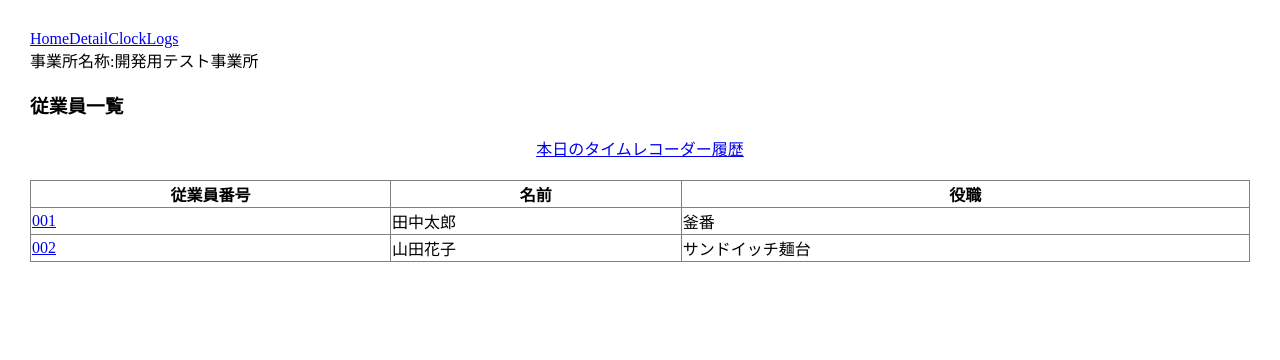
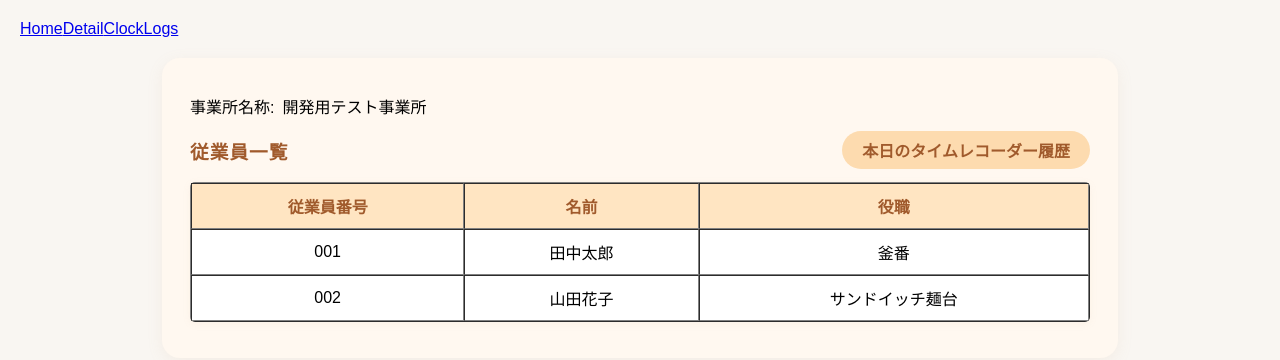
Before and after one commit to megumi-seki/brush-up-challenge, a React (Vite) app: page / in a window 1280 px wide. Shown: the top 360 px of the page. Built offline with nearby package versions, Linux system fonts and the light colour scheme.

Commit message:
style homepage

```diff
--- a/src/index.css
+++ b/src/index.css
@@ -1,41 +1,81 @@
-/* :root {
-  font-family: system-ui, Avenir, Helvetica, Arial, sans-serif;
-  line-height: 1.5;
-  font-weight: 400;
-
-  color-scheme: light dark;
-  color: rgba(255, 255, 255, 0.87);
-  background-color: #242424;
-
-  font-synthesis: none;
-  text-rendering: optimizeLegibility;
-  -webkit-font-smoothing: antialiased;
-  -moz-osx-font-smoothing: grayscale;
-} */
-
   body {
-    margin: 30px;
-    color: black;
+    font-family: 'Noto Sans JP', 'Yu Gothic', sans-serif;
+    background: #f9f6f2;
+    margin: 20px;
   }
 
-  table {
-    border-collapse: collapse;
-    width: 100%;
-    margin: 20px 0;
-  }
+  .container {
+  max-width: 900px;
+  margin: 20px auto;
+  background: #fff8f0;
+  border-radius: 18px;
+  box-shadow: 0 4px 16px rgba(200, 160, 120, 0.10);
+  padding: 36px 28px;
+}
 
-  .btn {
-    margin: 20px 0;
-    width: 150px;
-  }
+  h3 {
+  color: #a05a2c;
+  letter-spacing: 1px;
+}
+
+table {
+  width: 100%;
+  border-spacing: 0;
+  background: #fff;
+  border-radius: 5px;
+  box-shadow: 0 2px 8px rgba(200, 160, 120, 0.07);
+}
+
+th, td {
+  padding: 10px 15px;
+  text-align: center;
+}
+
+th {
+  background: #ffe5c2;
+  color: #a05a2c;
+}
+
+.tr-with-hover {
+  transition: background 0.2s;
+}
+
+.tr-with-hover:hover {
+  background: #fff3e0;
+  cursor: pointer;
+}
 
   .flex {
     display: flex;
   }
 
-  .btn-frame {
-    text-align: center;
+  .justify-between {
+    justify-content: space-between;
   }
+
+  .align-center {
+    align-items: center;
+  }
+
+  .gap-small {
+    gap: 0.5rem;
+  }
+
+.btn-frame a {
+  display: inline-block;
+  /* background: linear-gradient(90deg, #ffb36b, #ffd6a0); */
+  background: #fddbaf;
+  color: #a05a2c;
+  padding: 7px 20px;
+  border-radius: 20px;
+  text-decoration: none;
+  font-weight: bold;
+  transition: background 0.2s, color 0.2s;
+}
+
+.btn-frame a:hover {
+  background: #fdd197;
+}
 
   .px-small {
     padding-left: 15px;
@@ -93,6 +133,7 @@
     font-size: 10px;
   }
 
+
 /* @media (prefers-color-scheme: light) {
   :root {
     color: #213547;
--- a/src/pages/Home.tsx
+++ b/src/pages/Home.tsx
@@ -1,5 +1,5 @@
 import { useEffect, useState } from "react";
-import { Link } from "react-router-dom";
+import { Link, useNavigate } from "react-router-dom";
 
 type Employee = {
   id: string;
@@ -9,6 +9,7 @@ type Employee = {
 
 const Home = () => {
   const [employeees, setEmployees] = useState<Employee[]>([]);
+  const navigate = useNavigate();
 
   useEffect(() => {
     const storedData = localStorage.getItem("employees");
@@ -26,29 +27,34 @@ const Home = () => {
   }, []);
 
   const pageContent = (
-    <div>
-      <div>
+    <div className="container">
+      <div className="flex gap-small">
         <span>事業所名称:</span>
         <span>開発用テスト事業所</span>
       </div>
       <div>
+        <div className="flex justify-between align-center">
           <h3>従業員一覧</h3>
           <div className="btn-frame">
             <Link to="/logs">本日のタイムレコーダー履歴</Link>
           </div>
-        <div></div>
+        </div>
         <table border={1}>
           <thead>
+            <tr>
               <th>従業員番号</th>
               <th>名前</th>
               <th>役職</th>
+            </tr>
           </thead>
           <tbody>
             {employeees.map((emp) => (
-              <tr>
-                <td>
-                  <Link to={`/detail/${emp.id}/2025-08-11/0`}>{emp.id}</Link>
-                </td>
+              <tr
+                className="tr-with-hover"
+                key={emp.id}
+                onClick={() => navigate(`/detail/${emp.id}/2025-08-11/0`)}
+              >
+                <td>{emp.id}</td>
                 <td>{emp.name}</td>
                 <td>{emp.roles}</td>
               </tr>
```
Lines whose indentation alone changed are shown as unchanged.
